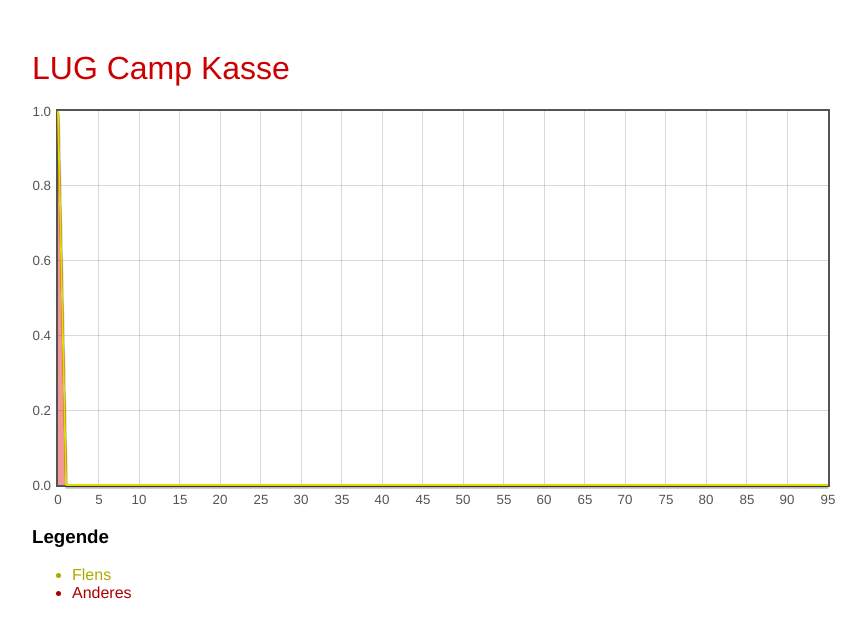
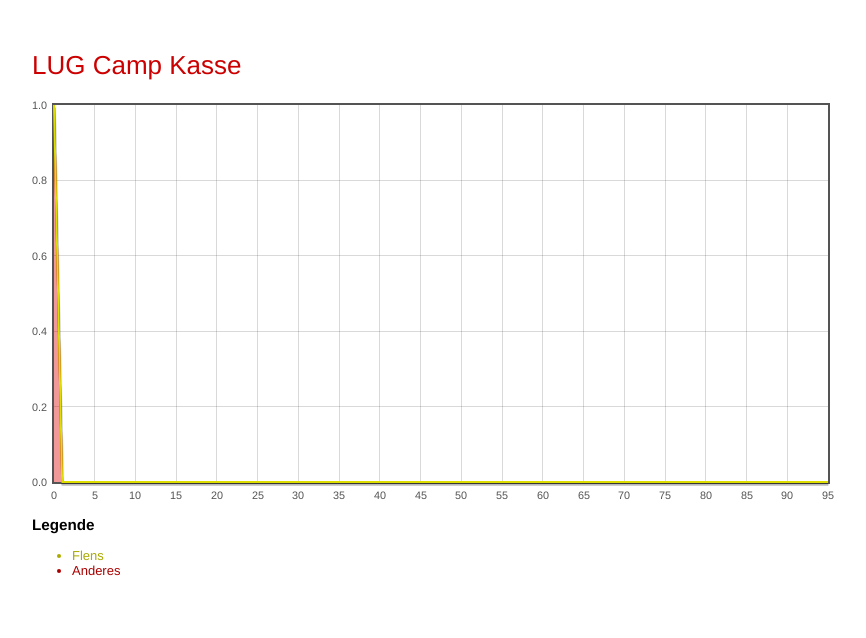
Before and after one commit to jokey2k/lugcampkasse, a Flask app: page /graph/all in a window 1280 px wide. Shown: the top 638 px of the page, without its empty margins (208-1074 px from the left). Run offline with Flask 2, Linux system fonts and the light colour scheme; tables that the repository leaves empty hold one stand-in row (values such as "Sample post"); parts of the project's set-up code (start-up, migrations or seed data) failed here and were passed over.

Commit message:
Make font suitable for micro netbooks

```diff
--- a/static/css/style.css
+++ b/static/css/style.css
@@ -1,5 +1,5 @@
 body          { margin: 0; padding: 0; }
-body, input   { font-size: 16px; font-family: 'Helvetica Neue', sans-serif; }
+body, input   { font-size: 13px; font-family: 'Helvetica Neue', sans-serif; }
 .page         { margin: 50px auto; width: 800px; }
 h1            { margin: 0; font-weight: normal; color: #c00; }
 a             { color: black; }
```
